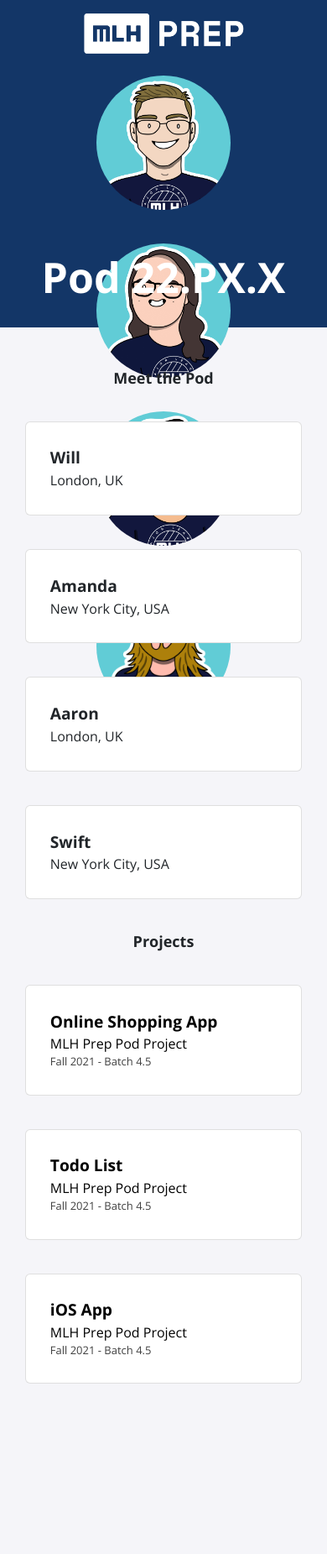
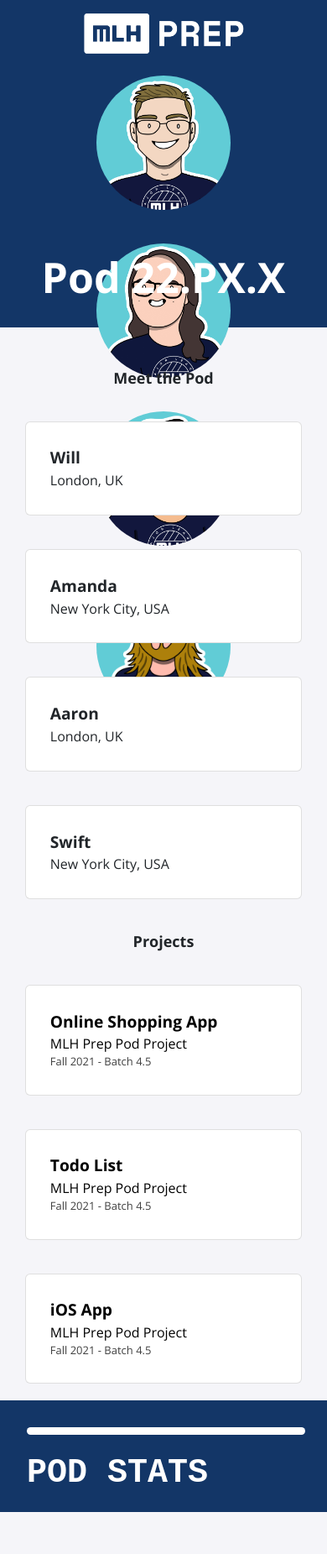
Before and after one commit to MLH-Fellowship/prep-portfolio-23.MAR.PREP.2, a Jekyll site: the page built from index.html, in a window 390 px wide. Shown: the whole page at 84% size. Built offline with Jekyll 4.4.1, drawn with Linux system fonts in a browser that asks for light colours; nearby versions of some CDN libraries; before the commit the page ends 1718 px from its top, so only the background shows below that.

Commit message:
added stats feature

```diff
--- /dev/null
+++ b/_includes/podStats.html
@@ -0,0 +1,6 @@
+<div class="stats" id="podStats">
+    <div class="headline"></div>
+    <div class="statsTitle">POD STATS</div>
+    <div class="statsCards"></div>
+</div>
+<script src="../assets/js/podStats.js"></script>
--- a/_sass/all.scss
+++ b/_sass/all.scss
@@ -3,6 +3,7 @@
 @import 'navbar';
 @import 'profile';
 @import 'page';
+@import 'podStats';
 
 .card-container {
     display: grid;
--- /dev/null
+++ b/_sass/podStats.scss
@@ -0,0 +1,132 @@
+.stats {
+    background: #133667;
+    width: 100%;
+    display: flex;
+    flex-direction: column;
+    justify-content: center;
+    align-items: center;
+    padding: 0;
+    margin: 0;
+  }
+  .headline {
+    background: white;
+    width: 92%;
+    height: 1.5vh;
+    border-radius: 1000px;
+    margin-left: 2rem;
+    margin-top: 2rem;
+    align-self: flex-start;
+  }
+  .statsTitle {
+    margin-top: 1rem;
+    margin-left: 2rem;
+    color: white;
+    font-family: monospace;
+    font-weight: 900;
+    font-size: 2.5rem;
+    align-self: flex-start;
+  }
+  .statsCards {
+    display: grid;
+    grid-template-columns: auto auto auto;
+    width: 95vw;
+    margin-top: 1rem;
+    align-self: flex-start;
+    margin-left: 2rem;
+  }
+  .statsCard {
+    width: 90%;
+    height: 10rem;
+    background: #133667;
+    box-shadow: inset -1rem -1rem 2rem rgba(37, 101, 191, 0.348),
+      inset 1rem 1rem 2rem rgba(6, 33, 70, 0.756);
+    border-radius: 0.8rem;
+    margin-bottom: 2rem;
+    display: flex;
+    flex-direction: column;
+    align-items: center;
+    justify-content: space-evenly;
+    transition: 0.5s ease-out;
+  }
+  .statsCard:hover,
+  .plate:hover,
+  .statsProfile:hover,
+  .pic:hover {
+    box-shadow: none;
+  }
+  .plate:hover {
+    border: 0.3rem solid #63cdd7;
+  }
+  .plate {
+    width: 83%;
+    height: 50%;
+    margin-top: 1.5rem;
+    background: #133667;
+    box-shadow: -0.6rem -0.6rem 1.2rem rgba(37, 101, 191, 0.2),
+      0.6rem 0.6rem 1.2rem rgba(6, 33, 70, 0.6);
+    border-radius: 0.4rem;
+    transition: 0.5s ease-out;
+    display: flex;
+    align-items: center;
+    justify-content: space-evenly;
+  }
+  .text {
+    height: 20%;
+    cursor: default;
+    width: 80%;
+    display: flex;
+    align-items: center;
+    justify-content: space-between;
+    color: #63cdd7;
+    font-family: monospace;
+    font-weight: 400;
+    font-size: 1.5rem;
+  }
+  .statsProfile {
+    background: #133667;
+    box-shadow: inset -0.4rem -0.4rem 1rem rgba(37, 101, 191, 0.332),
+      inset 0.7rem 0.7rem 1rem rgba(6, 33, 70, 0.74);
+    border-radius: 42px;
+    height: 75%;
+    aspect-ratio: 1 / 1;
+    border-radius: 50%;
+    display: flex;
+    align-items: center;
+    justify-content: center;
+    transition: 0.5s ease-out;
+  }
+  .username {
+    cursor: default;
+    color: white;
+    font-family: monospace;
+    font-weight: lighter;
+    font-size: 1.2rem;
+  }
+  .pic {
+    height: 60%;
+    aspect-ratio: 1/1;
+    border-radius: 50%;
+    background-image: url("");
+    background-position: center;
+    background-size: contain;
+    box-shadow: -5px -5px 10px rgba(37, 101, 191, 0.24),
+      5px 5px 10px rgba(0, 16, 39, 0.38);
+    border-radius: 42px;
+    transition: 0.5s ease-out;
+  }
+  @media only screen and (max-width: 950px) {
+    .statsCards {
+      grid-template-columns: auto auto;
+    }
+    .headline {
+      height: 1vh;
+    }
+  }
+  @media only screen and (max-width: 600px) {
+    .statsCards {
+      grid-template-columns: auto;
+    }
+    .headline {
+      width: 85%;
+    }
+  }
--- /dev/null
+++ b/assets/js/podStats.js
@@ -0,0 +1,64 @@
+function displayFetch(records) {
+    let username = document.querySelectorAll(".username");
+    let pic = document.querySelectorAll(".pic");
+    let contributions = document.querySelectorAll(".right");
+
+    for (let i = 0; i < records.length; i++) {
+        username[i].innerHTML = `${records[i].username}`;
+        pic[i].style.backgroundImage = `url(${records[i].avatarUrl})`;
+        contributions[i].innerHTML = `${records[i].contributions}`;
+    }
+}
+
+Promise.all([
+    fetch("https://api.github.com/repos/MLH-Fellowship/prep-portfolio-23.MAR.PREP.2/contributors"),
+    fetch("https://api.github.com/repos/MLH-Fellowship/prep-project-23.MAR.PREP.2/contributors")
+])
+.then((responses)=>{
+    return Promise.all(responses.map(r => r.json()))
+})
+.then((data) => {
+    const resp1 = data[0];
+    const resp2 = data[1];
+    let contributorsList = [];
+    const removeList = new Set(['akshitadixit', 'marcnjaramillo']);
+    const contributorsMap = new Map();
+        for (const ele of resp1) {
+            if(removeList.has(ele.login)===false){
+                contributorsMap.set(ele.login, ele.contributions);
+            }
+        }
+        for (const ele of resp2) {
+                if(removeList.has(ele.login)===false){
+                    const currContributions = contributorsMap.get(ele.login);
+                    const temp = {
+                        username: ele.login,
+                        avatarUrl: ele.avatar_url,
+                        statsProfileUrl: ele.html_url,
+                        contributions: currContributions + ele.contributions
+                    };
+                    contributorsList.push(temp);
+                }
+            }
+
+        contributorsList.sort((a, b)=>{
+            return b.contributions - a.contributions;
+        });
+        // adding 15 statsCards
+        let statsCards = document.getElementsByClassName("statsCards")[0];
+        for (let i = 0; i < contributorsList.length; i++) {
+            statsCards.innerHTML += `
+            <div class="statsCard">
+            <a class="plate" href=${contributorsList[i].statsProfileUrl}>
+                    <div class="statsProfile"><div class="pic" id="pic"></div></div>
+                    <div class="username" id="username">username</div>
+            </a>
+            <div class="text">
+                <div class="left">Contributions:</div>
+                <div class="right" id="right">07</div>
+            </div>
+            </div>`;
+        }
+        displayFetch(contributorsList);
+    })
+    .catch((error) => console.log(error));
--- a/index.html
+++ b/index.html
@@ -12,6 +12,8 @@
     {% include description.html %}
 
     {% include projects.html %}
+
+    {% include podStats.html %}
 </body>
 
 </html>
```
Also changed, not shown: Gemfile.lock.
